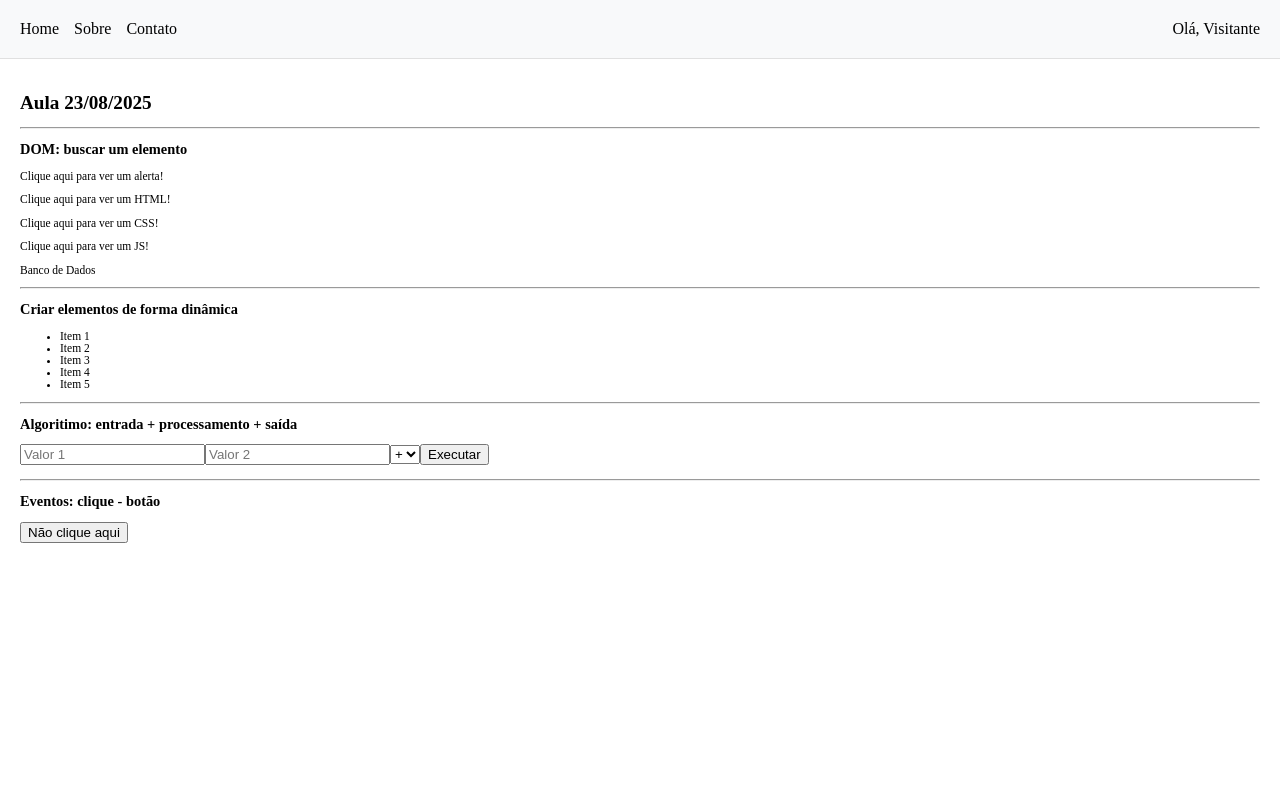
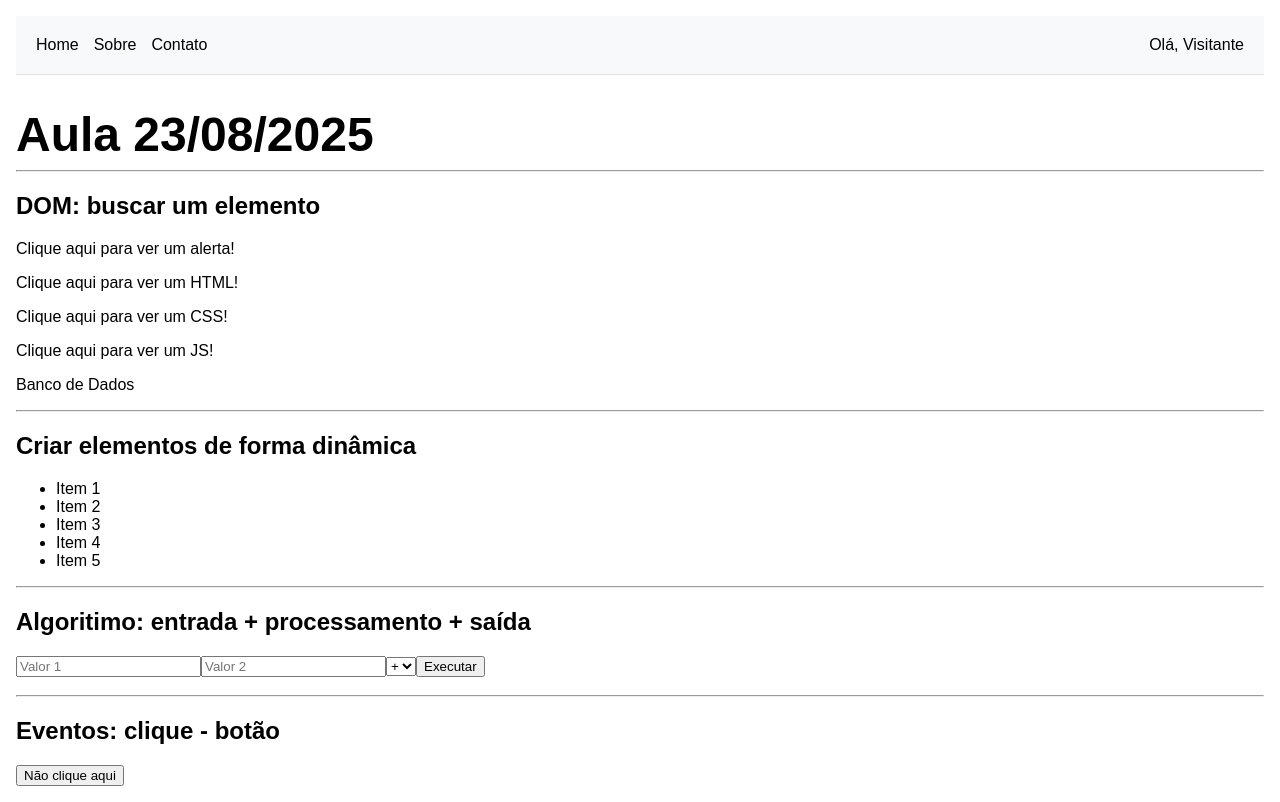
Before and after one commit to fabriciolucasz/Programacao-Web, a plain HTML site: page 2308 - DOM/index.html in a window 1280 px wide. Drawn offline with Linux system fonts and the light colour scheme.

Commit message:
Organização do conteúdo e revisão

```diff
--- /dev/null
+++ b/1309 - REVISAO/script.js
@@ -0,0 +1 @@
+const verificarIdade = idade => idade >= 18;
--- a/1608 - LOGICA/styles.css
+++ /dev/null
@@ -1,30 +0,0 @@
-body {
-  margin: 0;
-  padding: 0;
-}
-
-header {
-  display: flex;
-  justify-content: space-between;
-  background-color: #f8f9fa;
-  padding: 20px;
-  text-align: center;
-  border-bottom: 1px solid #e0e0e0;
-}
-
-header nav ul {
-  list-style: none;
-  padding: 0;
-  margin: 0;
-  display: flex;
-  gap: 15px;
-}
-
-header nav ul li {
-  display: inline;
-}
-
-header nav ul li a {
-  text-decoration: none;
-  color: black;
-}
--- a/2308 - DOM/index.html
+++ b/2308 - DOM/index.html
@@ -5,7 +5,7 @@
   <meta charset="UTF-8">
   <meta name="viewport" content="width=device-width, initial-scale=1.0">
   <title>Document Object Model: DOM</title>
-  <link rel="stylesheet" href="assets/css/style.global.css">
+  <link rel="stylesheet" href="../global.style.css">
 </head>
 
 <body>
--- a/3008 - DOM e EVENTS/assets/css/style.global.css
+++ /dev/null
@@ -1,9 +0,0 @@
-body {
-  margin: 0;
-  padding: 0;
-}
-
-.aula {
-  font-family: Arial, Helvetica, sans-serif;
-  padding: 20px;
-}
--- a/2308 - DOM/assets/css/style.global.css
+++ b/global.style.css
@@ -1,6 +1,15 @@
+html {
+  font-family: Arial, Helvetica, sans-serif;
+}
+
 body {
   margin: 0;
-  padding: 0;
+  padding: 2vh;
+}
+
+h1 {
+  font-size: 3em;
+  margin-bottom: 0;
 }
 
 /* HEADER */
@@ -33,14 +42,3 @@ header nav ul li a {
 header nav ul li a:hover {
   text-decoration: underline;
 }
-
-/* MAIN */
-main {
-  padding: 20px;
-  font-size: 0.6em;
-}
-
-main p,
-main div {
-  font-size: 1.2em;
-}
```
Also changed, not shown: 1608 - LOGICA/index.html (+1 -1 lines), 3008 - DOM e EVENTS/index.html (+1 -1 lines), 1309 - REVISAO/README.md (added).
